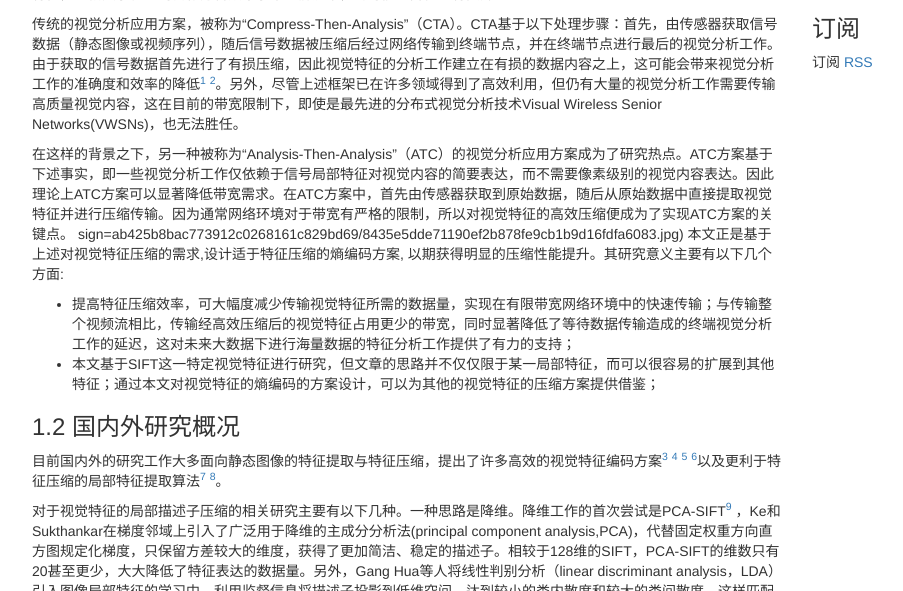
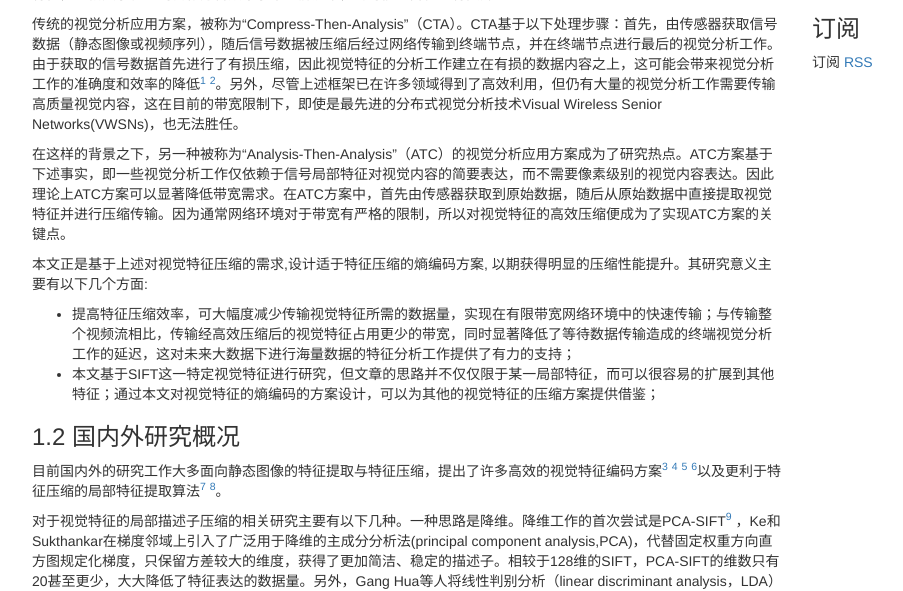
Before and after one commit to zcbi/blog, a Jekyll site: the page built from _posts/2015-05-27-my-graduation-project.md, in a window 1280 px wide and 900 px high, cut to the strip 309-900 px from the top of the window. Shown: the whole strip, without its empty margins (38-941 px from the left). Built offline with Jekyll 4.4.1, drawn with Linux system fonts in a browser that asks for light colours; nearby versions of some CDN libraries; formulas are drawn with MathJax 3; some of the changed lines change nothing that is shown.

Commit message:
new branch named master

```diff
--- a/_config.yml
+++ b/_config.yml
@@ -22,3 +22,5 @@ paginate: 10
 
 jekyll-archives:
 enabled: all
+
+keep_files: [".git", "CNAME", ".nojekyll"]
--- a/_posts/2015-05-27-my-graduation-project.md
+++ b/_posts/2015-05-27-my-graduation-project.md
@@ -14,7 +14,7 @@ categories: 视频编码
 传统的视觉分析应用方案，被称为“Compress-Then-Analysis”（CTA）。CTA基于以下处理步骤：首先，由传感器获取信号数据（静态图像或视频序列），随后信号数据被压缩后经过网络传输到终端节点，并在终端节点进行最后的视觉分析工作。由于获取的信号数据首先进行了有损压缩，因此视觉特征的分析工作建立在有损的数据内容之上，这可能会带来视觉分析工作的准确度和效率的降低[^badeffort1] [^badeffort2]。另外，尽管上述框架已在许多领域得到了高效利用，但仍有大量的视觉分析工作需要传输高质量视觉内容，这在目前的带宽限制下，即使是最先进的分布式视觉分析技术Visual Wireless Senior Networks(VWSNs)，也无法胜任。
 
 在这样的背景之下，另一种被称为“Analysis-Then-Analysis”（ATC）的视觉分析应用方案成为了研究热点。ATC方案基于下述事实，即一些视觉分析工作仅依赖于信号局部特征对视觉内容的简要表达，而不需要像素级别的视觉内容表达。因此理论上ATC方案可以显著降低带宽需求。在ATC方案中，首先由传感器获取到原始数据，随后从原始数据中直接提取视觉特征并进行压缩传输。因为通常网络环境对于带宽有严格的限制，所以对视觉特征的高效压缩便成为了实现ATC方案的关键点。
-<!-- ![enter image description here](http://f.picphotos.baidu.com/album/s%3D1000%3Bq%3D90/ -->sign=ab425b8bac773912c0268161c829bd69/8435e5dde71190ef2b878fe9cb1b9d16fdfa6083.jpg)
+
 本文正是基于上述对视觉特征压缩的需求,设计适于特征压缩的熵编码方案, 以期获得明显的压缩性能提升。其研究意义主要有以下几个方面:
 
 - 提高特征压缩效率，可大幅度减少传输视觉特征所需的数据量，实现在有限带宽网络环境中的快速传输；与传输整个视频流相比，传输经高效压缩后的视觉特征占用更少的带宽，同时显著降低了等待数据传输造成的终端视觉分析工作的延迟，这对未来大数据下进行海量数据的特征分析工作提供了有力的支持；
```
